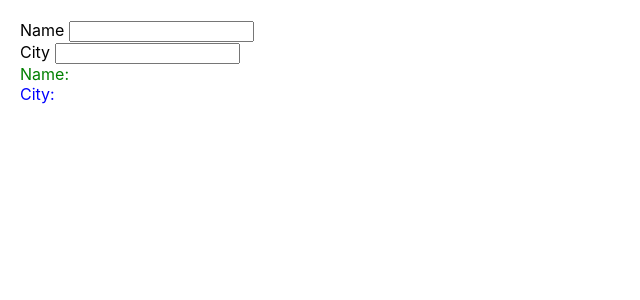
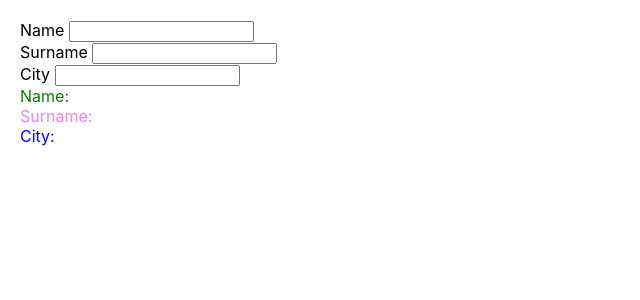
Before and after one commit to rodrigocfd/react-typescript-mobx-example, a React (Create React App) app: page / in a window 1280 px wide. Shown: the top 300 px of the page, without its empty margins (0-640 px from the left). Built offline with nearby package versions, Linux system fonts and the light colour scheme.

Commit message:
Exploring nested values.

```diff
--- a/src/app/App.tsx
+++ b/src/app/App.tsx
@@ -2,15 +2,17 @@ import React from 'react';
 
 import {MobxProvider} from './MobX';
 import Inputs from './Inputs';
-import TextGreen from './TextGreen';
-import TextBlue from './TextBlue';
+import ViewName from './ViewName';
+import ViewSurname from './ViewSurname';
+import ViewCity from './ViewCity';
 
 function App() {
 	return (
 		<MobxProvider>
 			<Inputs />
-			<TextGreen />
-			<TextBlue />
+			<ViewName />
+			<ViewSurname />
+			<ViewCity />
 		</MobxProvider>
 	);
 }
--- a/src/app/Inputs.tsx
+++ b/src/app/Inputs.tsx
@@ -9,12 +9,16 @@ function Inputs() {
 
 	return useObserver(() => (<>
 		<div>
-			Name <input type="text" autoComplete="off" value={store.deep.name}
-				onChange={e => store.deep.name = e.target.value} />
+			Name <input type="text" autoComplete="off" value={store.person.name}
+				onChange={e => store.person.name = e.target.value} />
 		</div>
 		<div>
-			City <input type="text" autoComplete="off" value={store.deep.city}
-				onChange={e => store.deep.city = e.target.value} />
+			Surname <input type="text" autoComplete="off" value={store.person.surname}
+				onChange={e => store.person.surname = e.target.value} />
+		</div>
+		<div>
+			City <input type="text" autoComplete="off" value={store.city}
+				onChange={e => store.city = e.target.value} />
 		</div>
 	</>));
 }
--- a/src/app/MobX.tsx
+++ b/src/app/MobX.tsx
@@ -4,10 +4,11 @@ import * as MobxReactLite from 'mobx-react-lite';
 // MobX store to be kept into app context.
 // This is where you place your state data.
 const initialState = {
-	deep: {
-		name: '',
-		city: ''
-	}
+	person: {
+		name: '', // nested values work as well
+		surname: ''
+	},
+	city: ''
 };
 
 // Global app context.
--- a/src/app/TextBlue.tsx
+++ b/src/app/ViewCity.tsx
@@ -3,13 +3,13 @@ import {useObserver} from 'mobx-react-lite';
 
 import {useMobx} from './MobX';
 
-function TextBlue() {
-	console.log('BLUE');
+function ViewCity() {
+	console.log('CITY');
 	const store = useMobx();
 
 	return useObserver(() => (
-		<div style={{color: 'blue'}}>City: {store.deep.city}</div>
+		<div style={{color: 'blue'}}>City: {store.city}</div>
 	));
 }
 
-export default TextBlue;
+export default ViewCity;
--- a/src/app/TextGreen.tsx
+++ b/src/app/ViewName.tsx
@@ -3,13 +3,13 @@ import {useObserver} from 'mobx-react-lite';
 
 import {useMobx} from './MobX';
 
-function TextGreen() {
-	console.log('GREEN');
+function ViewName() {
+	console.log('NAME');
 	const store = useMobx();
 
 	return useObserver(() => (
-		<div style={{color: 'green'}}>Name: {store.deep.name}</div>
+		<div style={{color: 'green'}}>Name: {store.person.name}</div>
 	));
 }
 
-export default TextGreen;
+export default ViewName;
--- /dev/null
+++ b/src/app/ViewSurname.tsx
@@ -0,0 +1,15 @@
+import React from 'react';
+import {useObserver} from 'mobx-react-lite';
+
+import {useMobx} from './MobX';
+
+function ViewSurname() {
+	console.log('SURNAME');
+	const store = useMobx();
+
+	return useObserver(() => (
+		<div style={{color: 'violet'}}>Surname: {store.person.surname}</div>
+	));
+}
+
+export default ViewSurname;
```
